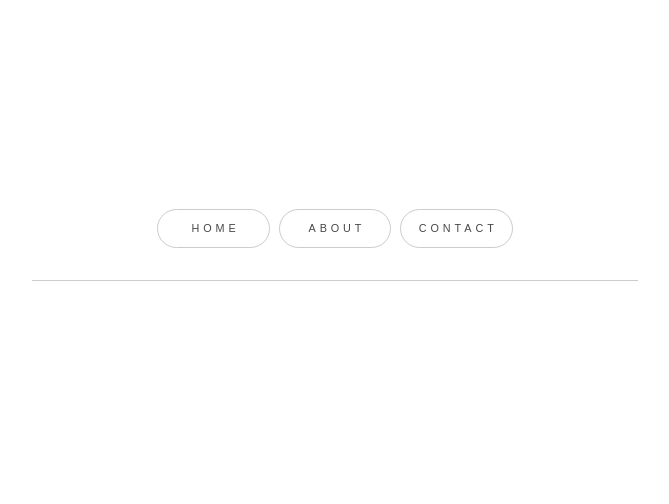
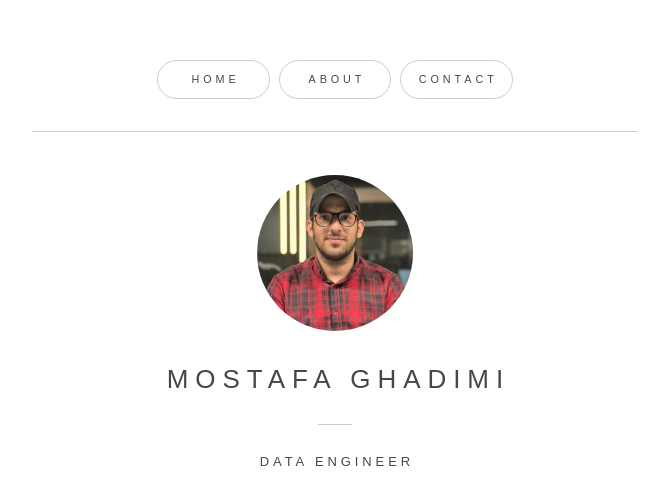
Before and after one commit to mostafaghadimi/mostafaghadimi.github.io, a React (Create React App) app: page / in a window 1280 px wide. Shown: the part 134-638 px from the top of the page, without its empty margins (305-974 px from the left). Built offline with nearby package versions, Linux system fonts and the light colour scheme.

Commit message:
:fuelpump: Add introduction component and refactor the structure of the code

```diff
--- a/src/App.js
+++ b/src/App.js
@@ -1,6 +1,7 @@
 import './assets/stylesheets/copied.css'
 import './assets/stylesheets/normalizer.css'
 import Header from './components/Header.js'
+import Introduction from './components/Introduction'
 
 function App() {
   return (
@@ -8,6 +9,7 @@ function App() {
     <div id='main'>
       <div className='inner'>
         <Header/>
+        <Introduction/>
       </div>
     </div>
    </div>
--- a/src/components/Header.js
+++ b/src/components/Header.js
@@ -3,19 +3,19 @@ import React from "react";
 function Header() {
     return (
         <header id="header">
-            <ul id="buttons01" class="buttons">
+            <ul id="buttons01" className="buttons">
             <li>
-                <a href="#home" class="button n01">
+                <a href="#home" className="button n01">
                 Home
                 </a>
             </li>
             <li>
-                <a href="#about" class="button n02">
+                <a href="#about" className="button n02">
                 About
                 </a>
             </li>
             <li>
-                <a href="#contact" class="button n03">
+                <a href="#contact" className="button n03">
                 Contact
                 </a>
             </li>
--- /dev/null
+++ b/src/components/Introduction.js
@@ -0,0 +1,24 @@
+import React from "react";
+import Profile from "../assets/images/profile.jpg"
+
+
+function Header() {
+    return (
+        <section id="home-section" className="active">
+            <div id="image01" className="image">
+                <span className="frame">
+                    <img src={Profile} alt=""/>
+                </span>
+            </div>
+            <h1 id="text03">
+                Mostafa Ghadimi
+            </h1>
+            <hr id="divider02"/>
+            <p id="text04">
+                Data Engineer
+            </p>
+        </section>
+    );
+}
+
+export default Header;
```
Also changed, not shown: src/components/Button.js (deleted).
